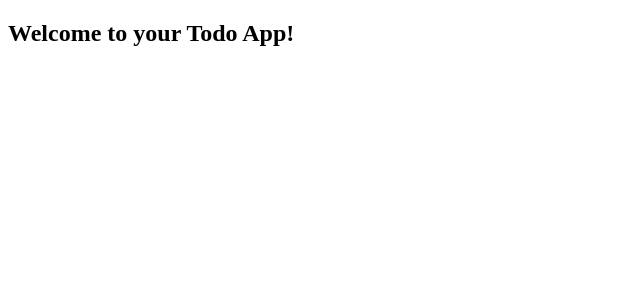
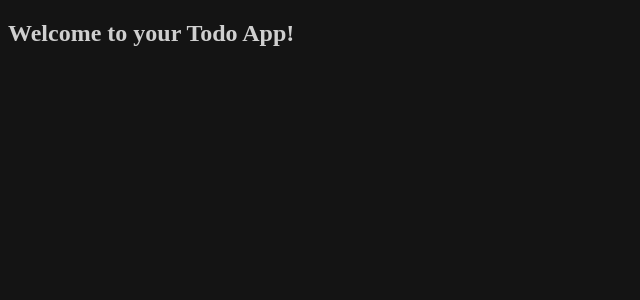
Before and after one commit to bloominstituteoftechnology/web-module-project-class-components, a React (Create React App) app: page / in a window 1280 px wide. Shown: the top 300 px of the page, without its empty margins (0-640 px from the left). Built offline with nearby package versions, Linux system fonts and the light colour scheme; the HTML template or start-up script is replaced by a standard one.

Commit message:
changed background color

```diff
--- a/src/App.js
+++ b/src/App.js
@@ -1,4 +1,5 @@
 import React from 'react';
+import '../src/components/Todo.css'
 
 class App extends React.Component {
   // you will need a place to store your state in this component.
--- a/src/components/Todo.css
+++ b/src/components/Todo.css
@@ -0,0 +1,4 @@
+body {
+    background-color: #141414;
+    color: #cfcfcf;
+}
```
Also changed, not shown: 1 other file (tests, documents, lock files or other folders).
